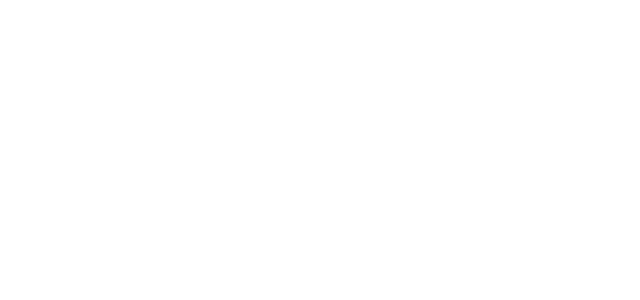
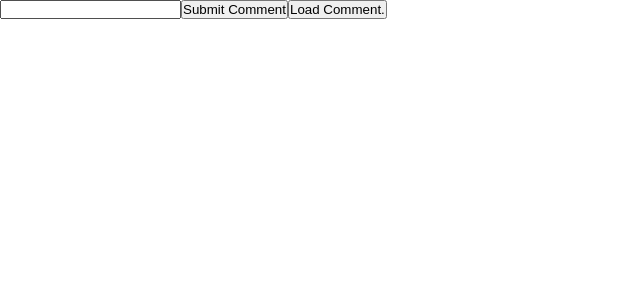
Before and after one commit to sudipstha08/next-firebase, a Next.js app: page /comments in a window 1280 px wide. Before the commit this address had no page. Shown: the top 300 px of the page, without its empty margins (0-640 px from the left). Built offline with nearby package versions, Linux system fonts and the light colour scheme.

Commit message:
api post routes

```diff
--- a/src/pages/api/blog/index.ts
+++ /dev/null
@@ -1,5 +0,0 @@
-import { NextApiRequest, NextApiResponse } from 'next'
-
-export default function handler(req: NextApiRequest, res: NextApiResponse) {
-  res.status(200).json({ name: 'Blog API route' })
-}
--- /dev/null
+++ b/src/pages/api/comments/index.ts
@@ -0,0 +1,16 @@
+import { NextApiRequest, NextApiResponse } from 'next'
+import { comments } from '../../../utils/data'
+
+export default function handler(req: NextApiRequest, res: NextApiResponse) {
+  if (req.method === 'GET') {
+    res.status(200).json(comments)
+  } else if (req.method === 'POST') {
+    const comment = req.body.comment
+    const newComment = {
+      id: Date.now(),
+      text: comment,
+    }
+    comments.push(newComment)
+    res.status(201).json(newComment)
+  }
+}
--- /dev/null
+++ b/src/pages/comments/index.tsx
@@ -0,0 +1,45 @@
+import React, { useState } from 'react'
+
+const CommentsPage = () => {
+  const [comments, setComments] = useState([])
+  const [comment, setComment] = useState('')
+
+  const fetchComments = async () => {
+    const res = await fetch('/api/comments')
+    const data = await res.json()
+    setComments(data)
+  }
+
+  const submitComment = async () => {
+    const res = await fetch(`/api/comments`, {
+      method: 'POST',
+      body: JSON.stringify({ comment }),
+      headers: {
+        'Content-type': 'application/json',
+      },
+    })
+    const data = await res.json()
+    console.log(data)
+  }
+
+  return (
+    <div>
+      <input
+        type="text"
+        name="text"
+        id=""
+        value={comment}
+        onChange={e => setComment(e.target.value)}
+      />
+      <button onClick={submitComment}>Submit Comment</button>
+      <button onClick={fetchComments}>Load Comment.</button>
+      {comments.map((comment: any, idx) => (
+        <div key={idx}>
+          {comment?.id}. {comment?.text}
+        </div>
+      ))}
+    </div>
+  )
+}
+
+export default CommentsPage
--- /dev/null
+++ b/src/utils/data.ts
@@ -0,0 +1,14 @@
+export const comments = [
+  {
+    id: 1,
+    text: 'This is the first comment',
+  },
+  {
+    id: 2,
+    text: 'This is the second comment',
+  },
+  {
+    id: 3,
+    text: 'This is the third comment',
+  },
+]
```
